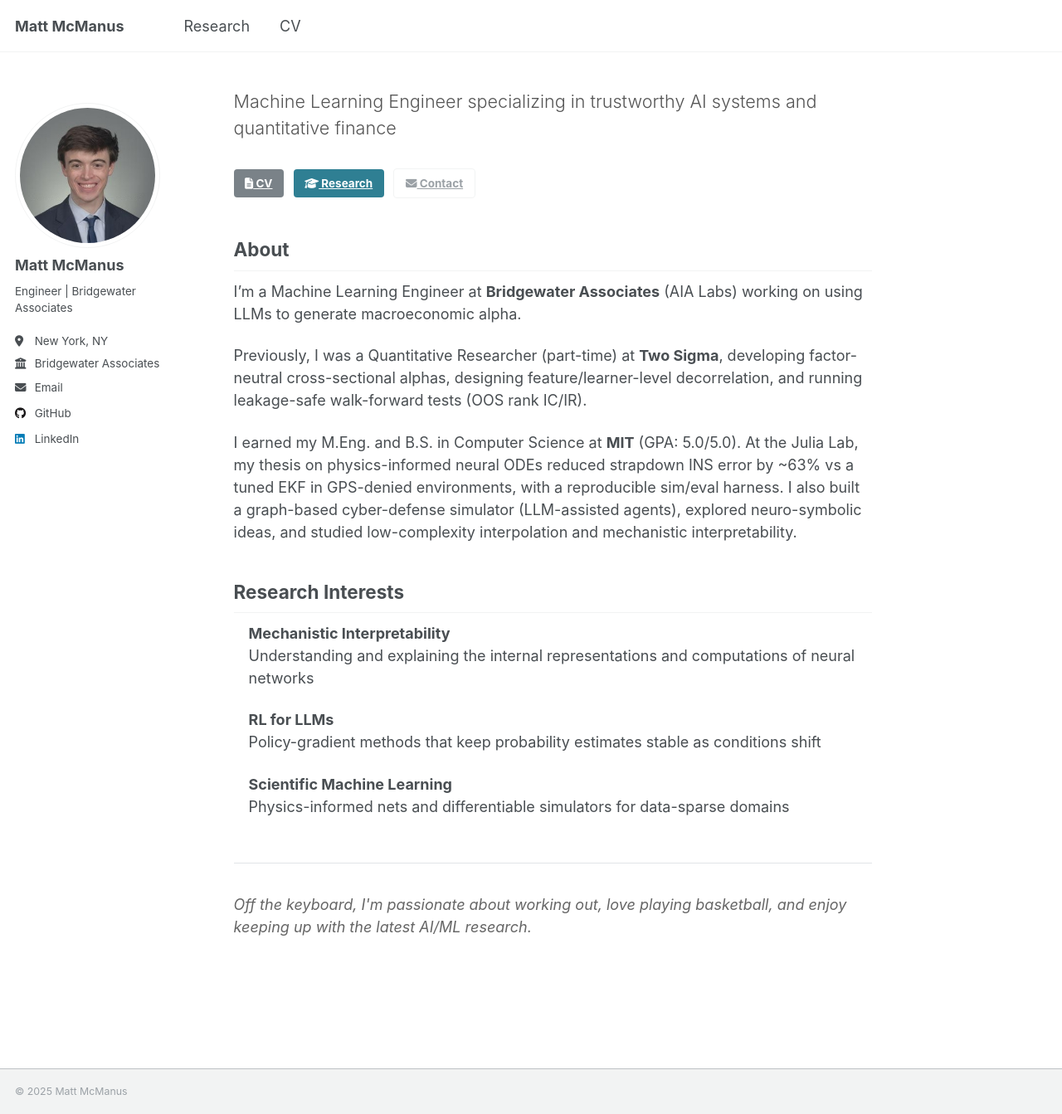
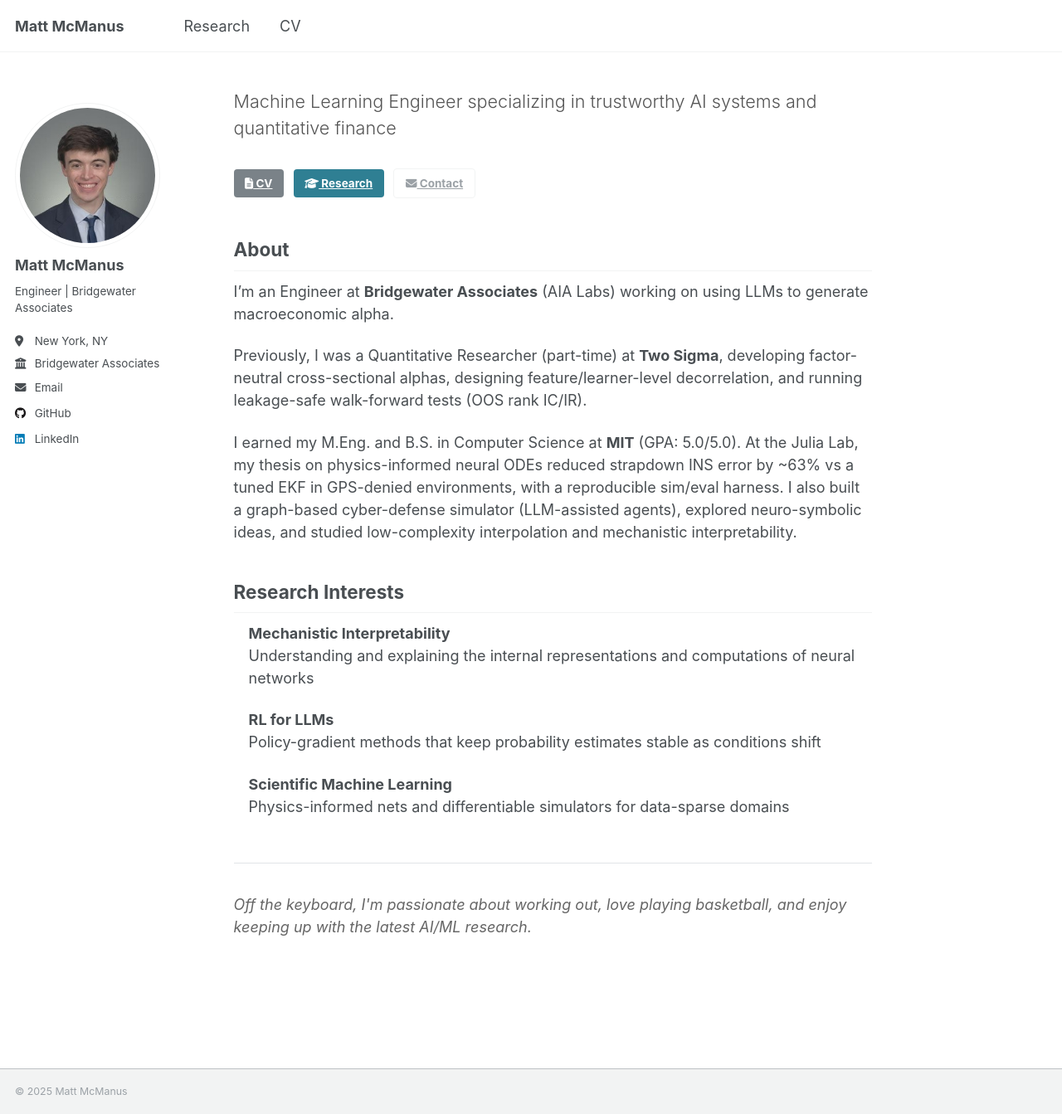
Before and after one commit to mmcmanus1/mmcmanus1.github.io, a Jekyll site: the page built from index.md, in a window 1280 px wide and 1343 px high. Shown: the whole window at 83% size. Built offline with Jekyll 4.4.1, drawn with Linux system fonts in a browser that asks for light colours.

Commit message:
new things

```diff
--- a/index.md
+++ b/index.md
@@ -25,7 +25,7 @@
 
 ## About
 
-I'm a Machine Learning Engineer at **Bridgewater Associates** (AIA Labs) working on using LLMs to generate macroeconomic alpha.
+I'm an Engineer at **Bridgewater Associates** (AIA Labs) working on using LLMs to generate macroeconomic alpha.
 
 Previously, I was a Quantitative Researcher (part-time) at **Two Sigma**, developing factor-neutral cross-sectional alphas, designing feature/learner-level decorrelation, and running leakage-safe walk-forward tests (OOS rank IC/IR).
 
```
